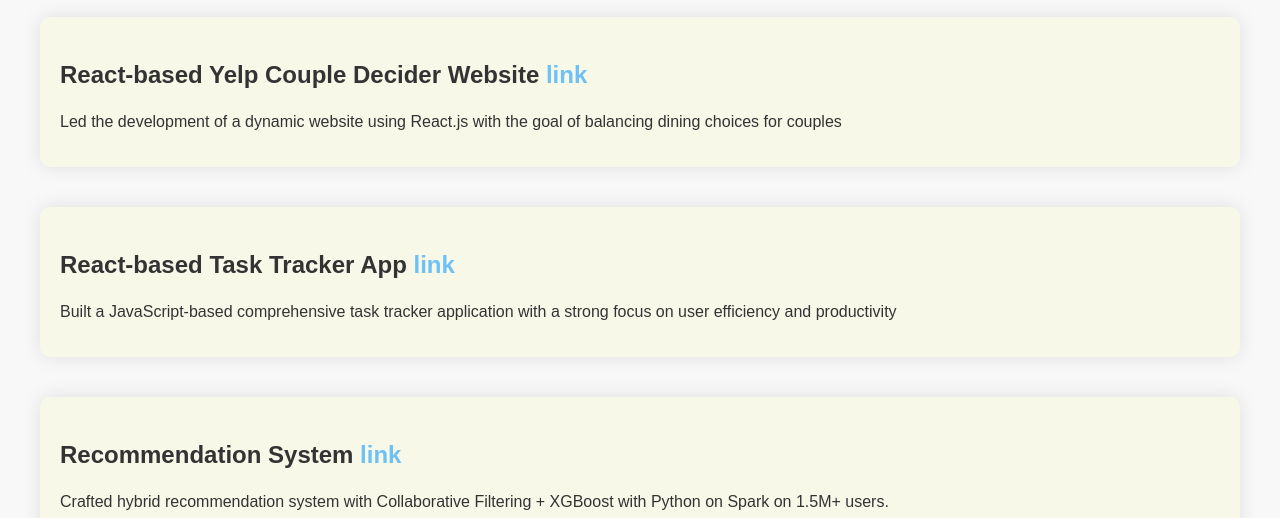
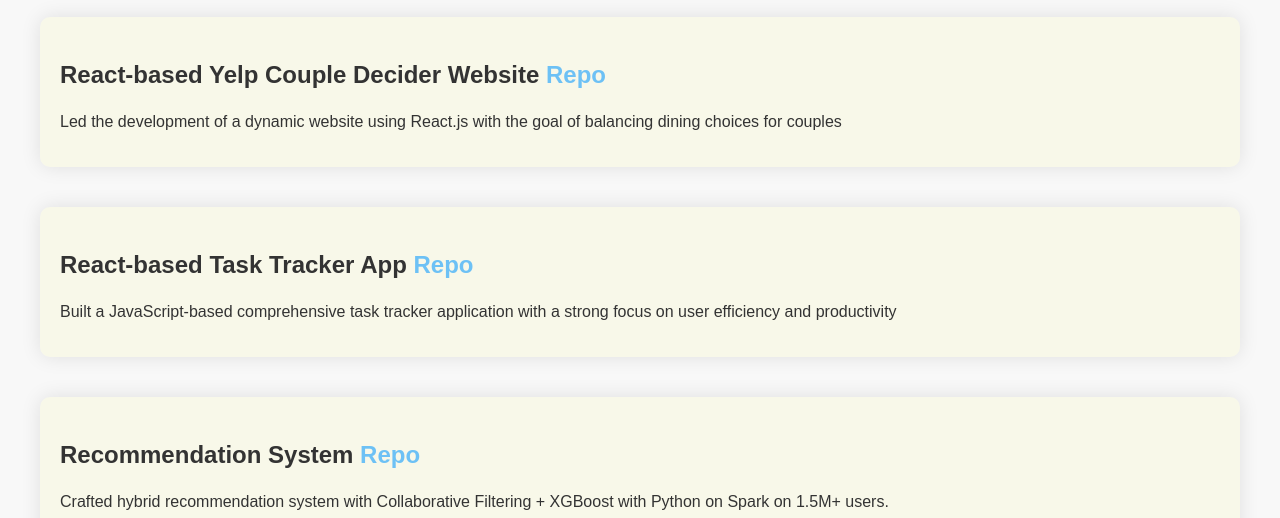
Before and after one commit to Yvettecodinghard/Yvettecodinghard.github.io, a plain HTML site: page index.html in a window 1280 px wide. Shown: the part 747-1265 px from the top of the page. Drawn offline with Linux system fonts and the light colour scheme.

Commit message:
Add repo link.

```diff
--- a/index.html
+++ b/index.html
@@ -31,21 +31,21 @@
             <div class="project">
                 <h3>
                     React-based Yelp Couple Decider Website
-                    <a href="">link</a>
+                    <a href="https://github.com/Yvettecodinghard/Yelp-couple-decider">Repo</a>
                 </h3>
                 <p>Led the development of a dynamic website using React.js with the goal of balancing dining choices for couples</p>
             </div>
             <div class="project">
                 <h3>
                     React-based Task Tracker App
-                    <a href="">link</a>
+                    <a href="https://github.com/Yvettecodinghard/Task-tracker">Repo</a>
                 </h3>
                 <p>Built a JavaScript-based comprehensive task tracker application with a strong focus on user efficiency and productivity</p>
             </div>
             <div class="project">
                 <h3>
                     Recommendation System
-                    <a href="">link</a>
+                    <a href="https://github.com/Yvettecodinghard/Recommendation-System">Repo</a>
                 </h3>
                 <p>Crafted hybrid recommendation system with Collaborative Filtering + XGBoost with Python on Spark on 1.5M+ users.</p>
             </div>
```
